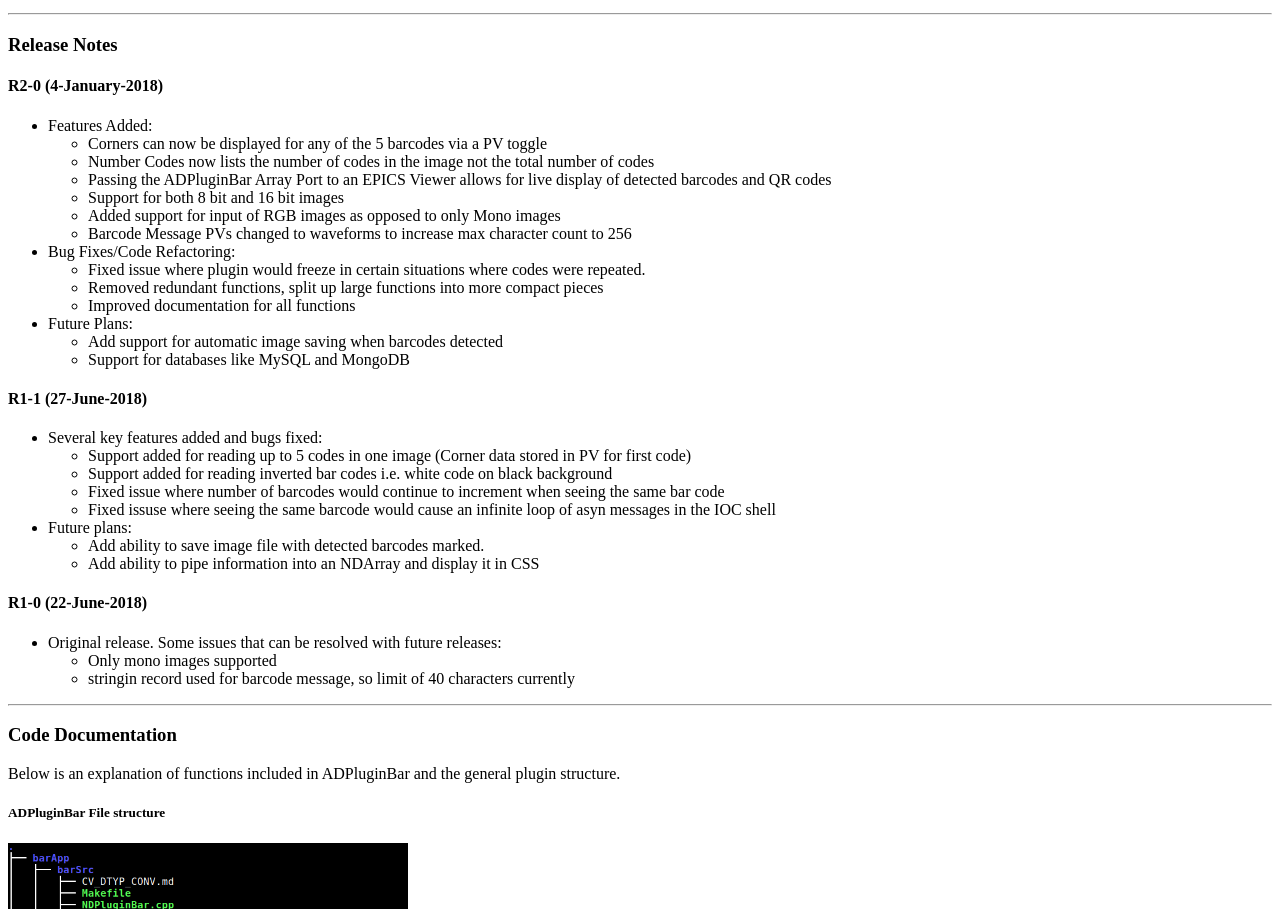
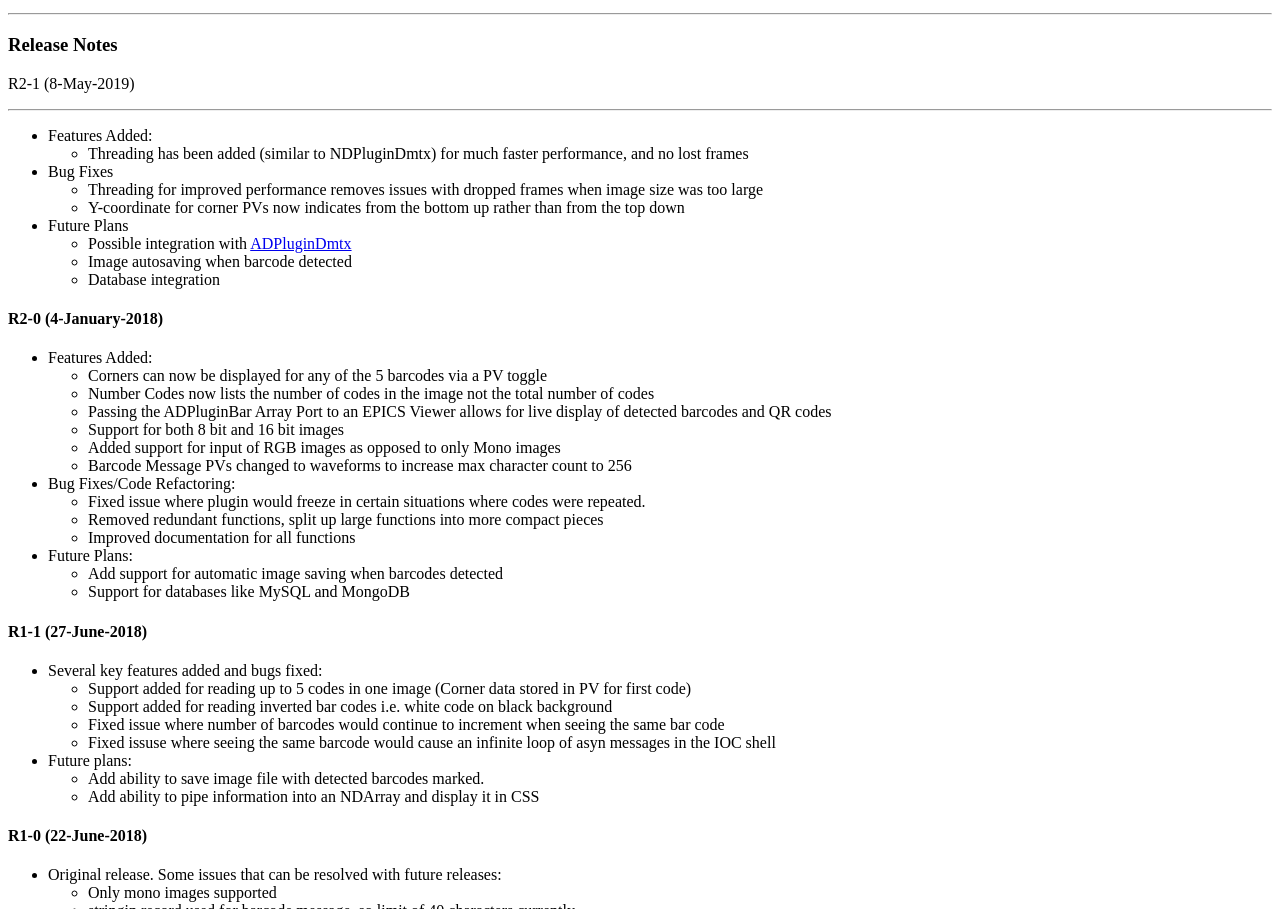
Before and after one commit to areaDetector/ADPluginBar, a plain HTML site: page docs/index.html in a window 1280 px wide. Shown: the part 3303-4212 px from the top of the page. Drawn offline with Linux system fonts and the light colour scheme.

Commit message:
new release notes + docs

```diff
--- a/docs/index.html
+++ b/docs/index.html
@@ -54,6 +54,25 @@
     <h3>Release Notes</h3>
 
     <!--RELEASE START-->
+R2-1 (8-May-2019)</p>
+<hr />
+<ul>
+<li>Features Added:<ul>
+<li>Threading has been added (similar to NDPluginDmtx) for much faster performance, and no lost frames</li>
+</ul>
+</li>
+<li>Bug Fixes<ul>
+<li>Threading for improved performance removes issues with dropped frames when image size was too large</li>
+<li>Y-coordinate for corner PVs now indicates from the bottom up rather than from the top down</li>
+</ul>
+</li>
+<li>Future Plans<ul>
+<li>Possible integration with <a href="https://github.com/epicsNSLS2-areaDetector/ADPluginDmtx">ADPluginDmtx</a></li>
+<li>Image autosaving when barcode detected</li>
+<li>Database integration</li>
+</ul>
+</li>
+</ul>
 <h4>R2-0 (4-January-2018)</h4>
 <ul>
 <li>Features Added:<ul>
```
Also changed, not shown: 1 other file.
